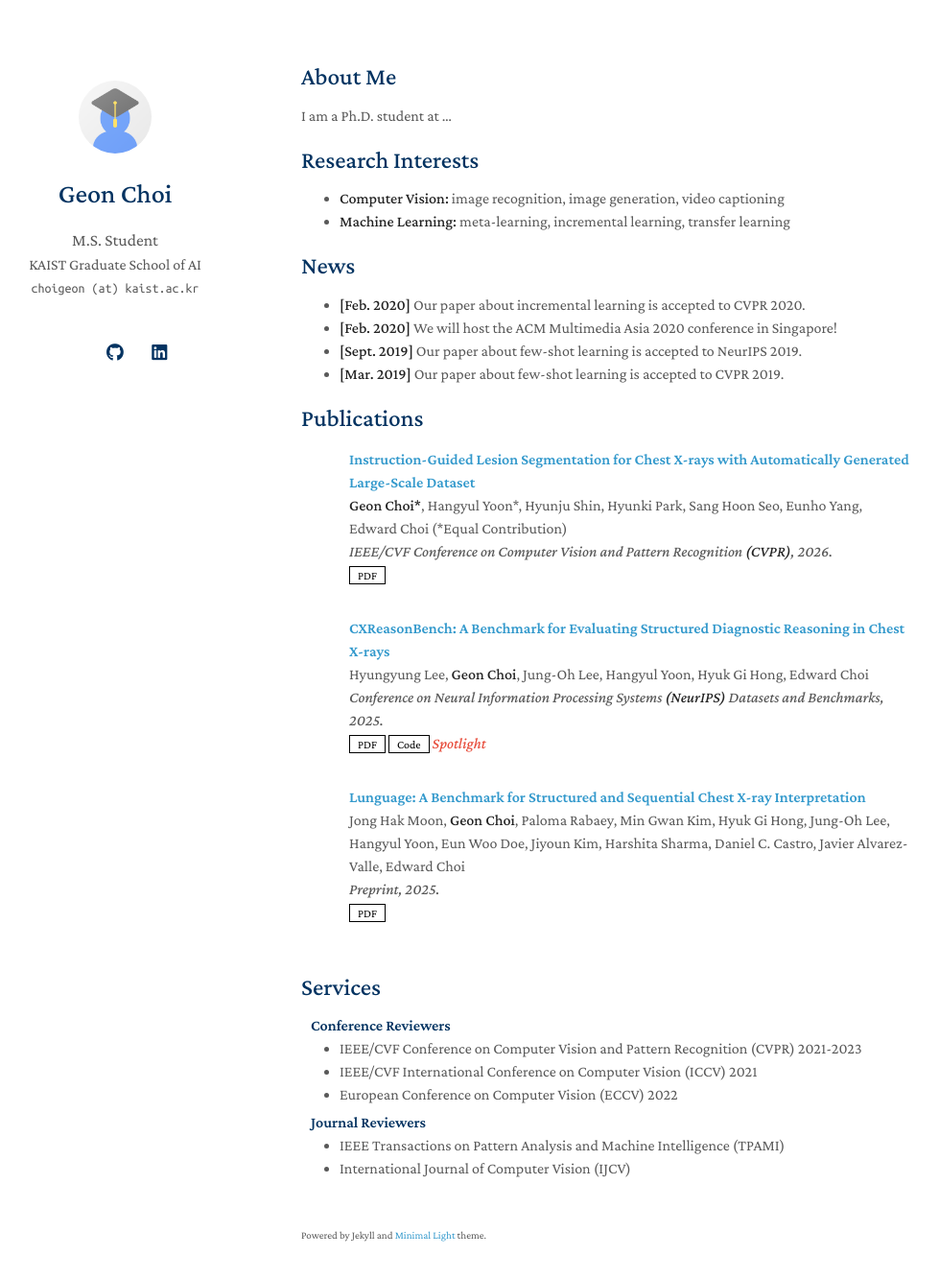
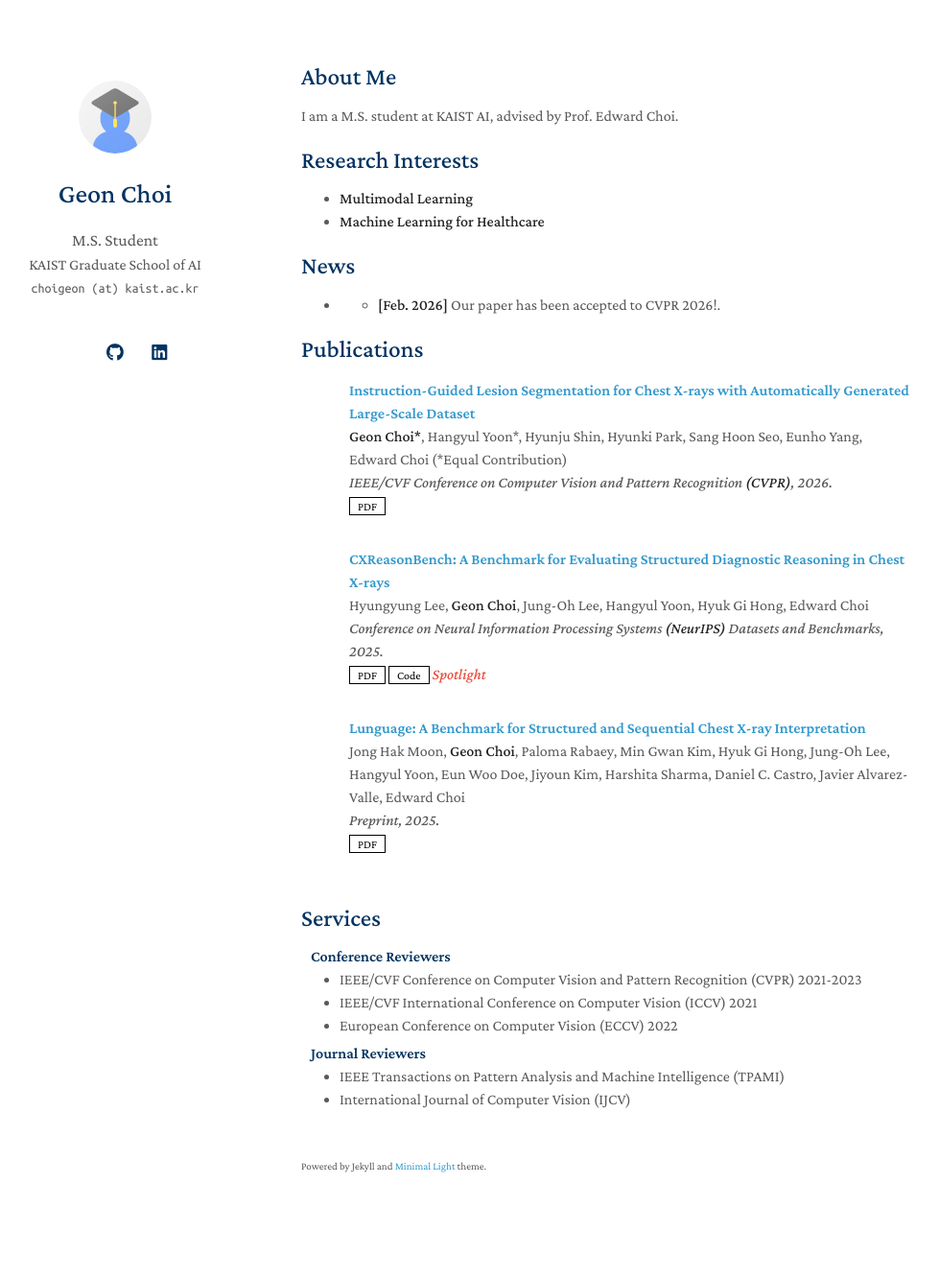
Before and after one commit to checkoneee/checkoneee.github.io, a Jekyll site: the page built from index.md, in a window 1280 px wide and 1368 px high. Shown: the top 1333 px of the window at 96% size, without its empty margins (156-1135 px from the left). Built offline with Jekyll 4.4.1, drawn with Linux system fonts in a browser that asks for light colours; a style sheet for code colours, icons or effects is not loaded; our own code applies the rules of GitHub Pages for plain Markdown files.

Commit message:
Update personal information and research interests

```diff
--- a/index.md
+++ b/index.md
@@ -4,19 +4,16 @@ layout: homepage
 
 ## About Me
 
-I am a Ph.D. student at ...
+I am a M.S. student at KAIST AI, advised by Prof. Edward Choi.
 
 ## Research Interests
 
-- **Computer Vision:** image recognition, image generation, video captioning
-- **Machine Learning:** meta-learning, incremental learning, transfer learning
+- **Multimodal Learning**
+- **Machine Learning for Healthcare**
 
 ## News
 
-- **[Feb. 2020]** Our paper about incremental learning is accepted to CVPR 2020.
-- **[Feb. 2020]** We will host the ACM Multimedia Asia 2020 conference in Singapore!
-- **[Sept. 2019]** Our paper about few-shot learning is accepted to NeurIPS 2019.
-- **[Mar. 2019]** Our paper about few-shot learning is accepted to CVPR 2019.
+- - **[Feb. 2026]** Our paper has been accepted to CVPR 2026!.
 
 {% include_relative _includes/publications.md %}
 
```
